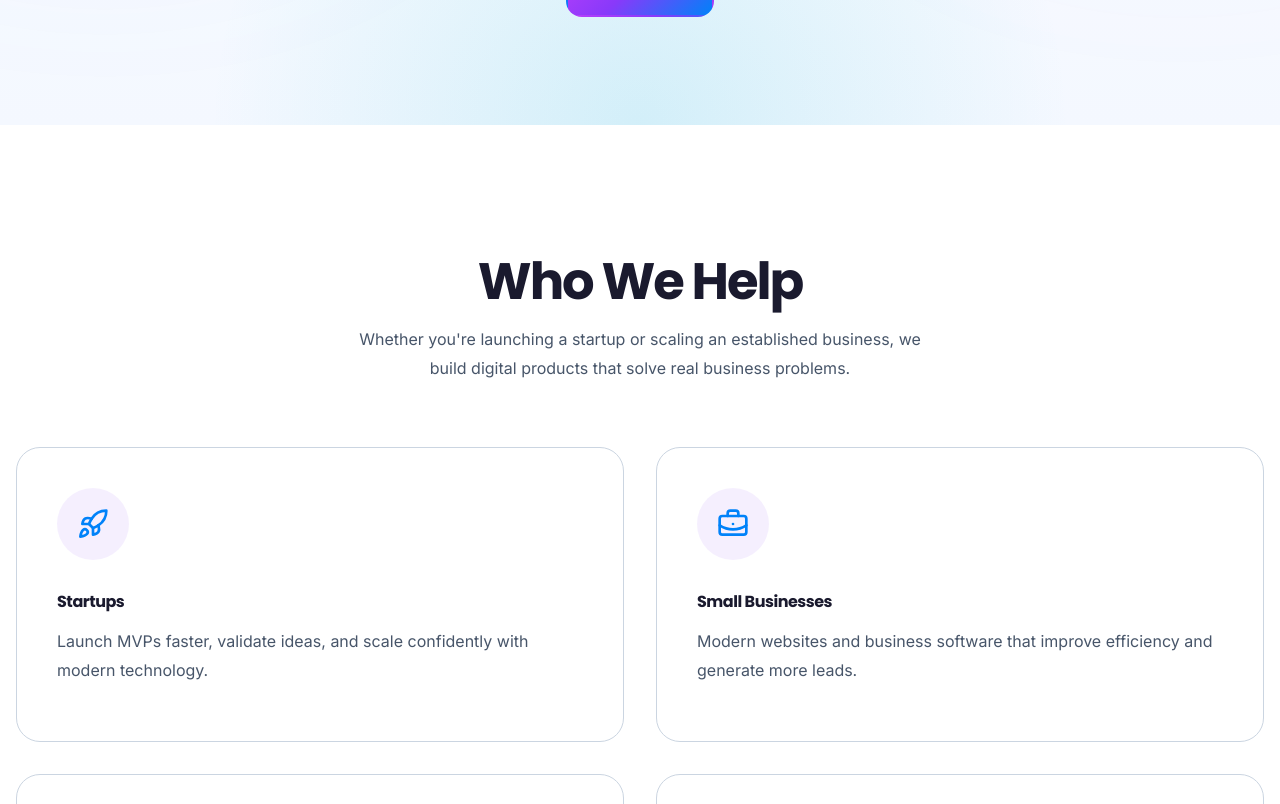
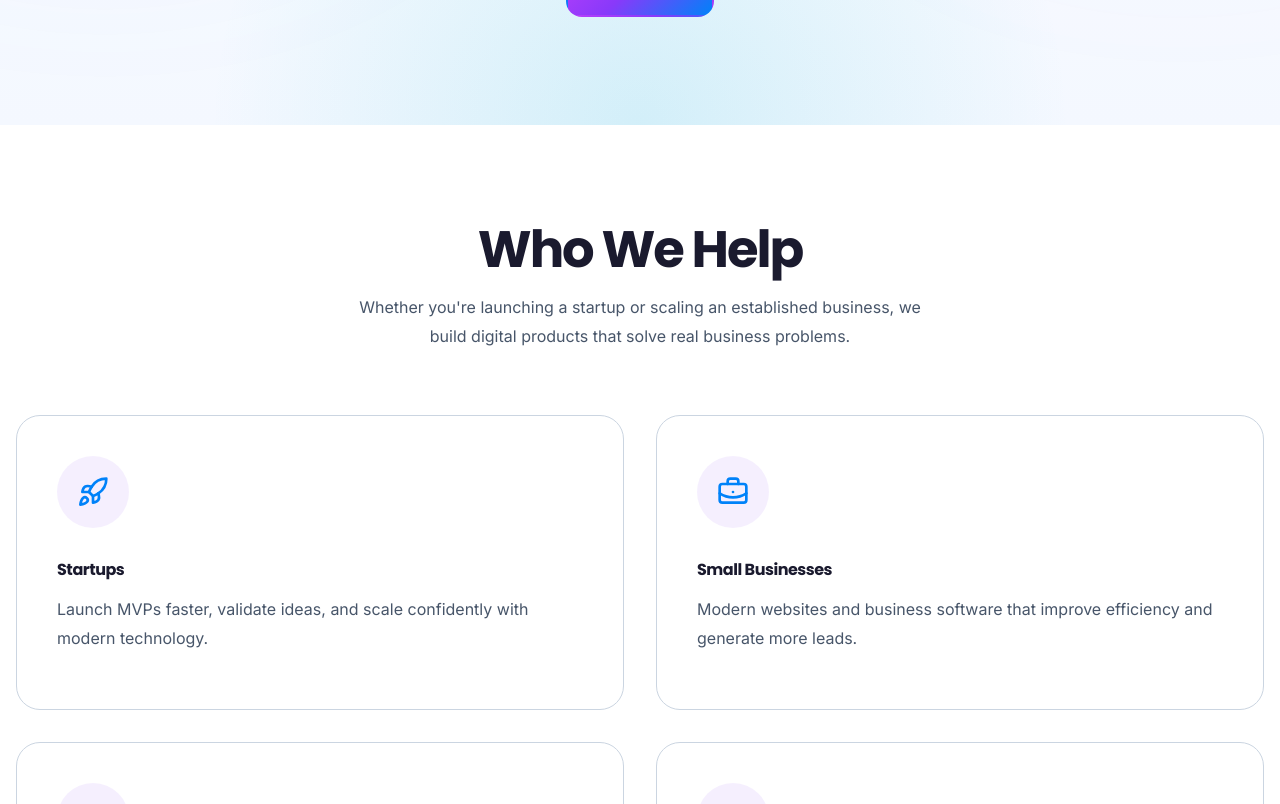
Before and after one commit to Scaalable-dev/scaalable, a React (Vite) app: page / in a window 1280 px wide. Shown: the part 676-1480 px from the top of the page. Built offline with nearby package versions, Linux system fonts and the light colour scheme.

Commit message:
fix:adjust spacing between sections

```diff
--- a/src/components/sections/About/About.css
+++ b/src/components/sections/About/About.css
@@ -431,9 +431,9 @@
    VISION & MISSION
 ========================================== */
 
-.about__vision {
-  margin-top: var(--space-32);
-}
+/* .about__vision {
+  margin-top: var(--space-8);
+} */
 
 .about__vision-wrapper {
   display: grid;
--- a/src/components/sections/FAQ/FAQ.css
+++ b/src/components/sections/FAQ/FAQ.css
@@ -12,7 +12,7 @@
 
   gap: var(--space-4);
 
-  margin-top: var(--space-16);
+  margin-top: var(--space-12);
 }
 
 /* ==========================================================================
@@ -62,7 +62,7 @@
 
   width: 100%;
 
-  padding: var(--space-6) var(--space-8);
+  padding: var(--space-5) var(--space-8);
 
   background: transparent;
 
@@ -130,7 +130,7 @@
 }
 
 .faq__answer {
-  padding: 0 var(--space-8) var(--space-6);
+  padding: 0 var(--space-8) var(--space-5);
 }
 
 .faq__answer p {
--- a/src/components/sections/Hero/Hero.css
+++ b/src/components/sections/Hero/Hero.css
@@ -13,6 +13,8 @@
 
   padding-top: 2rem;
   padding-bottom: 2rem;
+  /* padding-top: 1.5rem;
+  padding-bottom: 1rem; */
 
   isolation: isolate;
 
@@ -95,7 +97,7 @@
    ========================================================================== */
 
 .hero__content {
-  max-width: 920px;
+  max-width: 860px;
 
   margin-inline: auto;
 
--- a/src/styles/globals.css
+++ b/src/styles/globals.css
@@ -36,7 +36,7 @@ main {
 section {
   position: relative;
   padding-block: var(--section-padding-y);
-  scroll-margin-top: var(--header-height);
+  scroll-margin-top: calc(var(--header-height) + 1rem);
 }
 
 .container {
--- a/src/styles/tokens.css
+++ b/src/styles/tokens.css
@@ -152,9 +152,9 @@
 
   --space-20: 5rem; /* 80px */
 
-  --space-24: 6rem; /* 96px */
+  --space-24: 5rem;
 
-  --space-32: 8rem; /* 128px */
+  --space-32: 6rem;
 
   /* ========================================================================
      8. BORDER RADIUS
@@ -210,12 +210,9 @@
 
   --container-padding: 1rem;
 
-  --section-padding-y: 8rem;
-
-  --section-padding-y-lg: 10rem;
-
-  --section-padding-y-sm: 6rem;
-
+  --section-padding-y: 6rem;
+  --section-padding-y-lg: 8rem;
+  --section-padding-y-sm: 4rem;
   --navbar-height: 88px;
 
   --hero-min-height: calc(100vh - var(--navbar-height));
```
